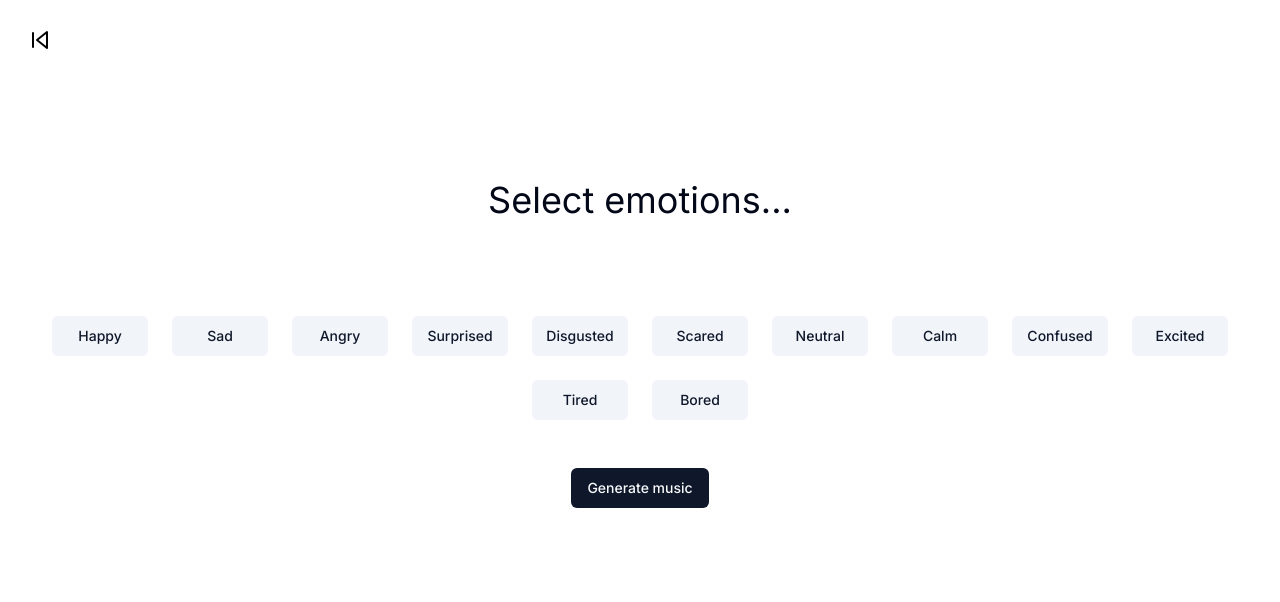
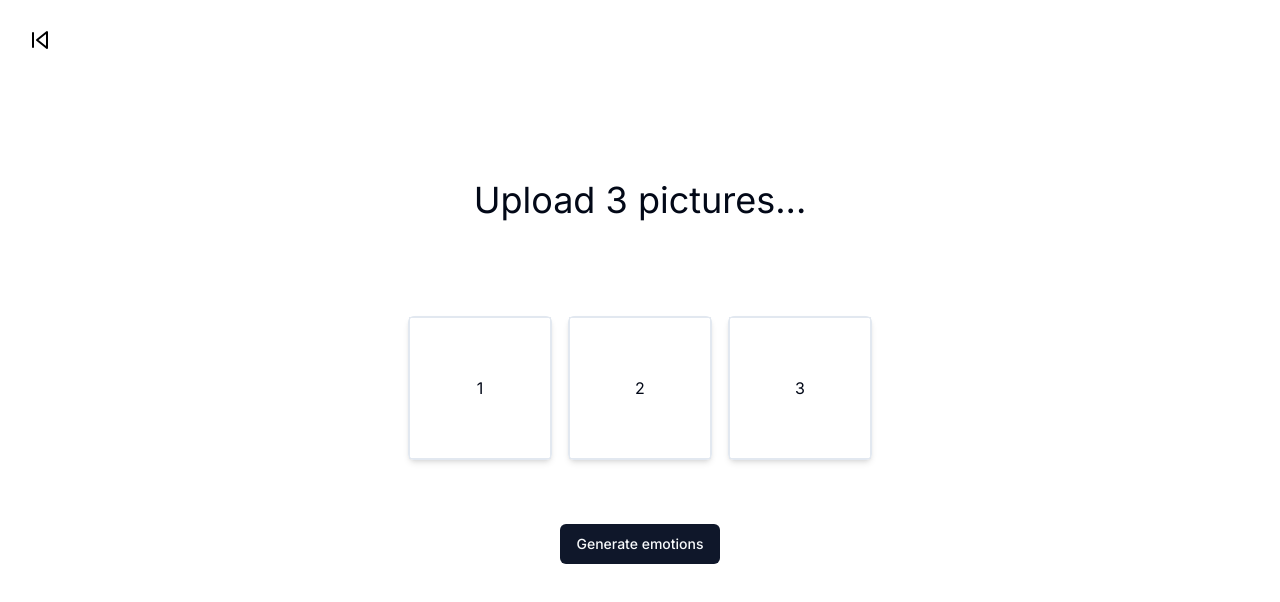
Before and after one commit to ivxvi12/picture-to-music-ai, a Next.js app: page /upload-pictures in a window 1280 px wide. Shown: the top 602 px of the page. Built offline with nearby package versions, Linux system fonts and the light colour scheme.

Commit message:
Revert "feat(app): select emotions front"

```diff
--- a/app/select-emotions/page.tsx
+++ /dev/null
@@ -1,89 +0,0 @@
-"use client";
-import { Button } from "@/components/ui/button";
-import { SkipBack } from "lucide-react";
-import Link from "next/link";
-import { useState } from "react";
-
-export default function SelectEmotions() {
-  const [image1, setImage1] = useState<File | null>(null);
-  const [image2, setImage2] = useState<File | null>(null);
-  const [image3, setImage3] = useState<File | null>(null);
-
-  const handleImage = (e: React.ChangeEvent<HTMLInputElement>) => {
-    if (e.target.files) {
-      return e.target.files[0];
-    } else {
-      return null;
-    }
-  };
-
-  return (
-    <main className="flex min-h-screen flex-col p-7">
-      <Link href="/">
-        <SkipBack size={24} className="text-black" />
-      </Link>
-      <div className="flex flex-col items-center">
-        <h1 className="text-4xl mt-32 mb-24">Upload 3 pictures...</h1>
-        <div className="flex flex-row flex-wrap items-center justify-right justify-between md:space-x-4 mb-12 px-2">
-          <div className="w-36 h-36 border-[0.5px] rounded-md mb-4 flex flex-row justify-center items-center shadow-md">
-            <input
-              type="file"
-              id="image1"
-              className="hidden"
-              accept="image/*"
-              onChange={(changeEvent) => {
-                setImage1(handleImage(changeEvent));
-              }}
-            />
-            <label htmlFor="image1" className="w-full h-full border flex flex-row items-center justify-center">
-              {image1 ? (
-                <img src={URL.createObjectURL(image1)} alt="image1" className="w-full h-full object-cover rounded-md" />
-              ) : (
-                <span>1</span>
-              )}
-            </label>
-          </div>
-          <div className="w-36 h-36 border rounded-md mb-4 flex flex-row justify-center items-center shadow-md">
-            <input
-              type="file"
-              id="image2"
-              className="hidden"
-              accept="image/*"
-              onChange={(changeEvent) => {
-                setImage2(handleImage(changeEvent));
-              }}
-            />
-            <label htmlFor="image2" className="w-full h-full border flex flex-row items-center justify-center">
-              {image2 ? (
-                <img src={URL.createObjectURL(image2)} alt="image1" className="w-full h-full object-cover rounded-md" />
-              ) : (
-                <span>2</span>
-              )}
-            </label>{" "}
-          </div>
-          <div className="w-36 h-36 border rounded-md mb-4 flex flex-row justify-center items-center shadow-md">
-            <input
-              type="file"
-              id="image3"
-              className="hidden"
-              accept="image/*"
-              onChange={(changeEvent) => {
-                setImage3(handleImage(changeEvent));
-              }}
-            />
-            <label htmlFor="image3" className="w-full h-full border flex flex-row items-center justify-center">
-              {image3 ? (
-                <img src={URL.createObjectURL(image3)} alt="image1" className="w-full h-full object-cover rounded-md" />
-              ) : (
-                <span>3</span>
-              )}
-            </label>
-          </div>
-        </div>
-        <Button variant="default">
-          <Link href="/">Generate emotions</Link>
-        </Button>
-      </div>
-    </main>
-  );
-}
--- a/app/upload-pictures/page.tsx
+++ b/app/upload-pictures/page.tsx
@@ -5,49 +5,83 @@ import Link from "next/link";
 import { useState } from "react";
 
 export default function UploadPictures() {
-  const emotions = [
-    "Happy",
-    "Sad",
-    "Angry",
-    "Surprised",
-    "Disgusted",
-    "Scared",
-    "Neutral",
-    "Calm",
-    "Confused",
-    "Excited",
-    "Tired",
-    "Bored",
-  ];
+  const [image1, setImage1] = useState<File | null>(null);
+  const [image2, setImage2] = useState<File | null>(null);
+  const [image3, setImage3] = useState<File | null>(null);
 
-  const [selectedEmotions, setSelectedEmotions] = useState<string[]>([]);
+  const handleImage = (e: React.ChangeEvent<HTMLInputElement>) => {
+    if (e.target.files) {
+      return e.target.files[0];
+    } else {
+      return null;
+    }
+  };
 
   return (
     <main className="flex min-h-screen flex-col p-7">
-      <Link href="/upload-pictures">
+      <Link href="/">
         <SkipBack size={24} className="text-black" />
       </Link>
       <div className="flex flex-col items-center">
-        <h1 className="text-4xl mt-32 mb-24">Select emotions...</h1>
-        <div className="flex flex-row flex-wrap items-center justify-center gap-6 mb-12 px-2">
-          {emotions.map((emotion) => (
-            <Button
-              key={emotion}
-              variant={selectedEmotions.includes(emotion) ? "default" : "secondary"}
-              onClick={() => {
-                if (selectedEmotions.includes(emotion)) {
-                  setSelectedEmotions(selectedEmotions.filter((e) => e !== emotion));
-                } else {
-                  setSelectedEmotions([...selectedEmotions, emotion]);
-                }
+        <h1 className="text-4xl mt-32 mb-24">Upload 3 pictures...</h1>
+        <div className="flex flex-row flex-wrap items-center justify-right justify-between md:space-x-4 mb-12 px-2">
+          <div className="w-36 h-36 border-[0.5px] rounded-md mb-4 flex flex-row justify-center items-center shadow-md">
+            <input
+              type="file"
+              id="image1"
+              className="hidden"
+              accept="image/*"
+              onChange={(changeEvent) => {
+                setImage1(handleImage(changeEvent));
               }}
-              className="w-24">
-              {emotion}
-            </Button>
-          ))}
+            />
+            <label htmlFor="image1" className="w-full h-full border flex flex-row items-center justify-center">
+              {image1 ? (
+                <img src={URL.createObjectURL(image1)} alt="image1" className="w-full h-full object-cover rounded-md" />
+              ) : (
+                <span>1</span>
+              )}
+            </label>
+          </div>
+          <div className="w-36 h-36 border rounded-md mb-4 flex flex-row justify-center items-center shadow-md">
+            <input
+              type="file"
+              id="image2"
+              className="hidden"
+              accept="image/*"
+              onChange={(changeEvent) => {
+                setImage2(handleImage(changeEvent));
+              }}
+            />
+            <label htmlFor="image2" className="w-full h-full border flex flex-row items-center justify-center">
+              {image2 ? (
+                <img src={URL.createObjectURL(image2)} alt="image1" className="w-full h-full object-cover rounded-md" />
+              ) : (
+                <span>2</span>
+              )}
+            </label>{" "}
+          </div>
+          <div className="w-36 h-36 border rounded-md mb-4 flex flex-row justify-center items-center shadow-md">
+            <input
+              type="file"
+              id="image3"
+              className="hidden"
+              accept="image/*"
+              onChange={(changeEvent) => {
+                setImage3(handleImage(changeEvent));
+              }}
+            />
+            <label htmlFor="image3" className="w-full h-full border flex flex-row items-center justify-center">
+              {image3 ? (
+                <img src={URL.createObjectURL(image3)} alt="image1" className="w-full h-full object-cover rounded-md" />
+              ) : (
+                <span>3</span>
+              )}
+            </label>
+          </div>
         </div>
         <Button variant="default">
-          <Link href="/">Generate music</Link>
+          <Link href="/">Generate emotions</Link>
         </Button>
       </div>
     </main>
```
